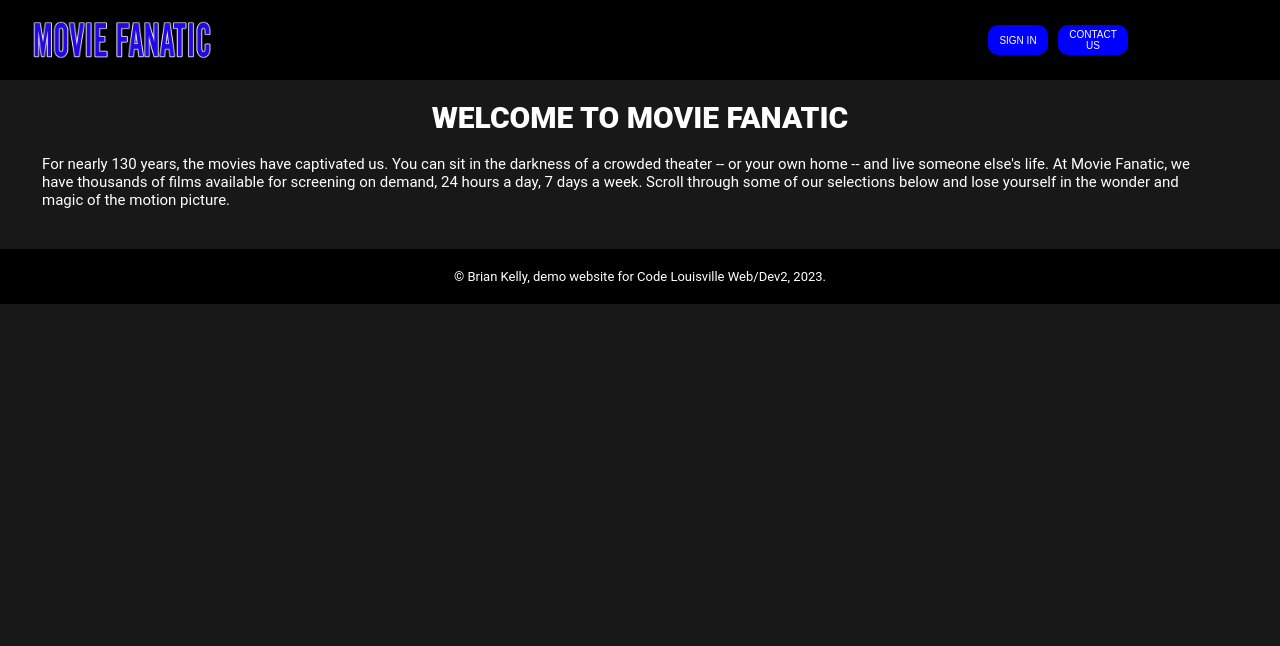
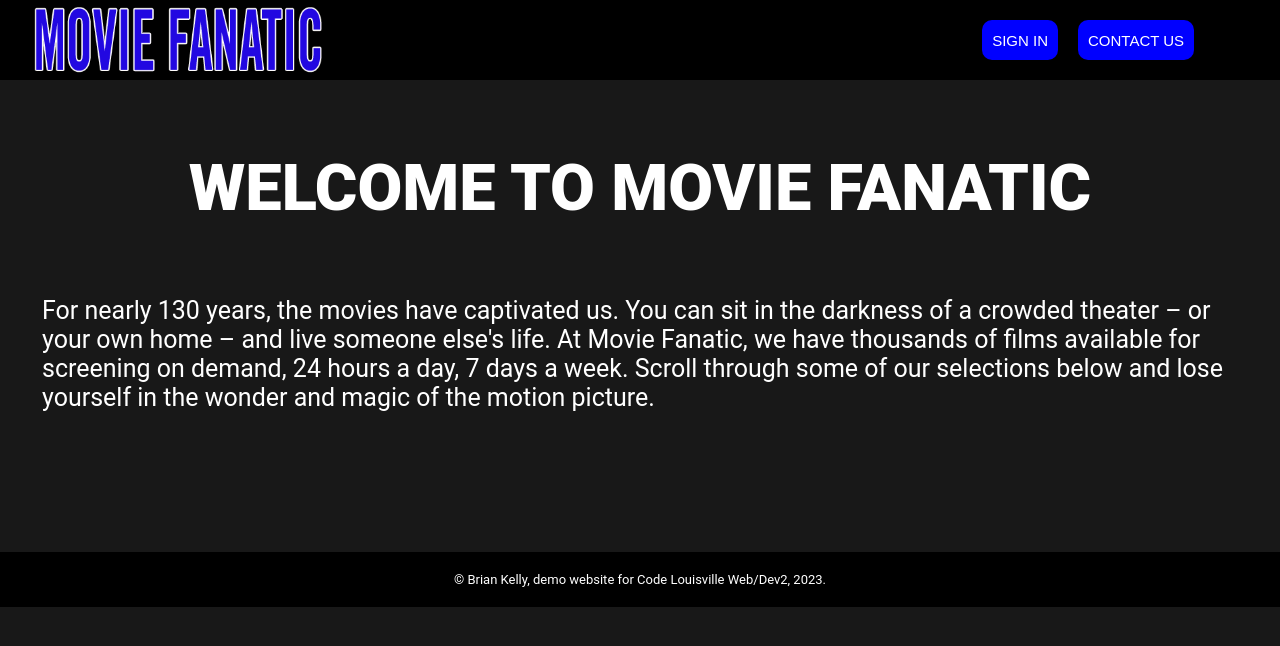
Before and after one commit to BrianKellyTech/Movie-Fanatic, a website: page index.html in a window 1280 px wide. Drawn offline with Linux system fonts and the light colour scheme; no server answers.

Commit message:
Final cosmetic changes and documentation.

```diff
--- a/css/about.css
+++ b/css/about.css
@@ -93,7 +93,7 @@ iframe {
 
 
 /* Tablet Media Query */
-@media screen and (max-width:768px) {
+@media screen and (min-width:768px) {
 
     .movie-detail {
         width: 70%;
@@ -115,7 +115,7 @@ iframe {
 
 /* Desktop Media Query */
 
-@media screen and (max-width:1024px) {
+@media screen and (min-width:1024px) {
 
     .movie-detail {
         width: 50%;
--- a/css/contact.css
+++ b/css/contact.css
@@ -1,5 +1,4 @@
 /* Contact container styling */
-
 .contact-container {
     display: flex;
     height: 600px;
@@ -117,7 +116,7 @@ form textarea {
 
 /* Tablet Media Query */
 
-@media screen and (max-width:768px) {
+@media screen and (min-width:768px) {
 
     body {
         background-image: url(/img/theater.jpg);
@@ -156,7 +155,7 @@ form textarea {
 
 /* Desktop Media Query  */
 
-@media screen and (max-width:1024px) {
+@media screen and (min-width:1024px) {
 
     body {
         background-image: url(/img/theater.jpg);
--- a/css/style.css
+++ b/css/style.css
@@ -180,7 +180,7 @@ a {
 
 /* Tablet Media Query */
 
-@media screen and (max-width:768px) {
+@media screen and (min-width:768px) {
 
     a {
         margin-right: unset;
@@ -237,7 +237,7 @@ a {
 
 /* Desktop Media Query  */
 
-@media screen and (max-width:1024px) {
+@media screen and (min-width:1024px) {
 
     a {
         margin-right: unset;
--- a/index.html
+++ b/index.html
@@ -15,10 +15,10 @@
     <nav class="navbar">
         <a href="index.html"><img src="img/site-logo.png" class="logo" alt="Main Site Logo"></a>
         <div class="navbar-container">
-            <button class="btn sign-btn"
+            <button class="btn sign-btn" alt="SIGN IN"
                 onclick="alert(`This is not a functional button. It is for educational purposes only.`);">SIGN
                 IN</button>
-            <a href="contact.html"><button class="btn contact-btn">CONTACT US</button></a>
+            <a href="contact.html"><button class="btn contact-btn" alt="CONTACT US">CONTACT US</button></a>
         </div>
 
     </nav>
@@ -27,12 +27,12 @@
     <section class="main">
         <h1 class="main-heading">WELCOME TO MOVIE FANATIC</h1>
         <p class="main-info">For nearly 130 years, the movies have captivated us. You can sit in the darkness
-            of a crowded theater -- or your own home -- and live someone else's life. At Movie Fanatic, we have thousands
+            of a crowded theater – or your own home – and live someone else's life. At Movie Fanatic, we have thousands
             of films available for screening on demand, 24 hours a day, 7 days a week. Scroll through some of our selections
             below and lose yourself in the wonder and magic of the motion picture.
         </p>
 
-        <!-- Movie List
+        <!-- Styling for movie list, moved to Javascript
             <div class="movie-list">
 
             <button class="previous-btn"><img src="img/previous-movie.png" alt="Previous Movie"></button>
@@ -49,6 +49,7 @@
 
     </section>
 
+    <!-- Footer -->
     <section class="footer-container">
         <footer class="footer-content">
             <p>&copy; Brian Kelly, demo website for Code Louisville Web/Dev2, 2023.</p>
--- a/js/about.js
+++ b/js/about.js
@@ -1,7 +1,6 @@
 let movie_id = location.pathname;
 
 // Fetch movie details from TMDB.org API
-
 fetch(`${movieDetails}${movie_id}?` + new URLSearchParams({
     api_key: apiKeyTMDB
 }))
@@ -38,7 +37,6 @@ const formatString = (currentIndex, maxIndex) => {
 }
 
 // Fetch movie cast info from TMDB.org API
-
 fetch(`${movieDetails}${movie_id}/credits?` + new URLSearchParams({
     api_key: apiKeyTMDB
 }))
@@ -51,7 +49,6 @@ fetch(`${movieDetails}${movie_id}/credits?` + new URLSearchParams({
     })
 
 // Fetch movie trailers from TMDB.org API
-
 fetch(`${movieDetails}${movie_id}/videos?` + new URLSearchParams({
     api_key: apiKeyTMDB
 }))
@@ -71,7 +68,6 @@ fetch(`${movieDetails}${movie_id}/videos?` + new URLSearchParams({
     })
 
 // Fetch movie recommendations from TMDB.org API
-
 fetch(`${movieDetails}${movie_id}/recommendations?` + new URLSearchParams({
     api_key: apiKeyTMDB
 }))
--- a/js/api.js
+++ b/js/api.js
@@ -3,11 +3,13 @@ const apiKeyTMDB = "9133b11827d7b8a626b0fc37541b0a41";
 
 // Below are the links to various sections of the TMDB API
 
-// API movie images
+// API movie images, small for homepage arrays, high resolution for the about page
 const imageURL = "https://image.tmdb.org/t/p/w500";
 const hiresImageURL = "https://image.tmdb.org/t/p/original";
 
 //API movie genres
 const genreListURL = "https://api.themoviedb.org/3/genre/movie/list?";
 const movieGenreURL = "https://api.themoviedb.org/3/discover/movie?";
+
+//API movie description
 const movieDetails = "https://api.themoviedb.org/3/movie";
--- a/js/contact.js
+++ b/js/contact.js
@@ -1,5 +1,4 @@
 // Regular expressions for contact form
-
 const username = document.getElementById('username');
 const email = document.getElementById('email');
 const phone = document.getElementById('phone');
```
Also changed, not shown: about.html (+4 -3 lines), contact.html (+4 -2 lines), js/home.js (+3 -4 lines), README.md.
